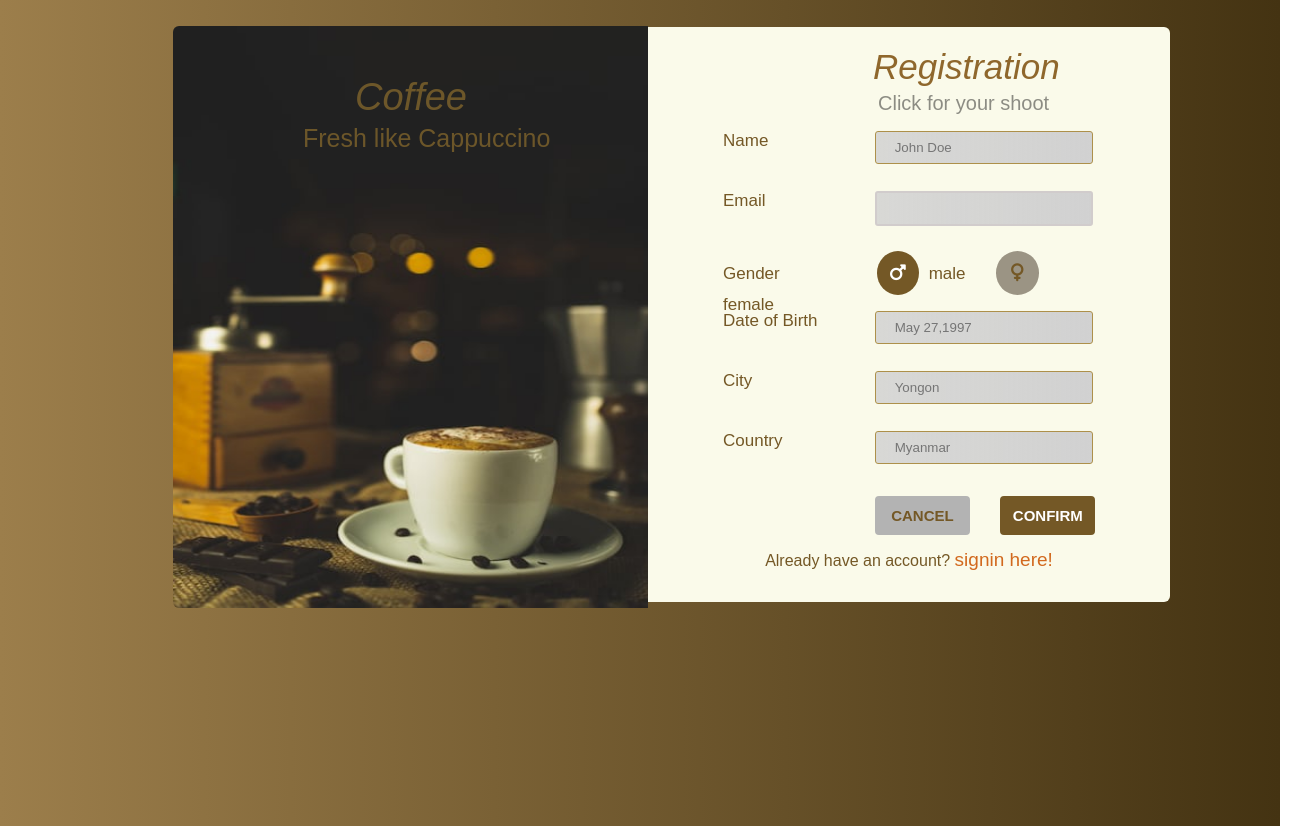
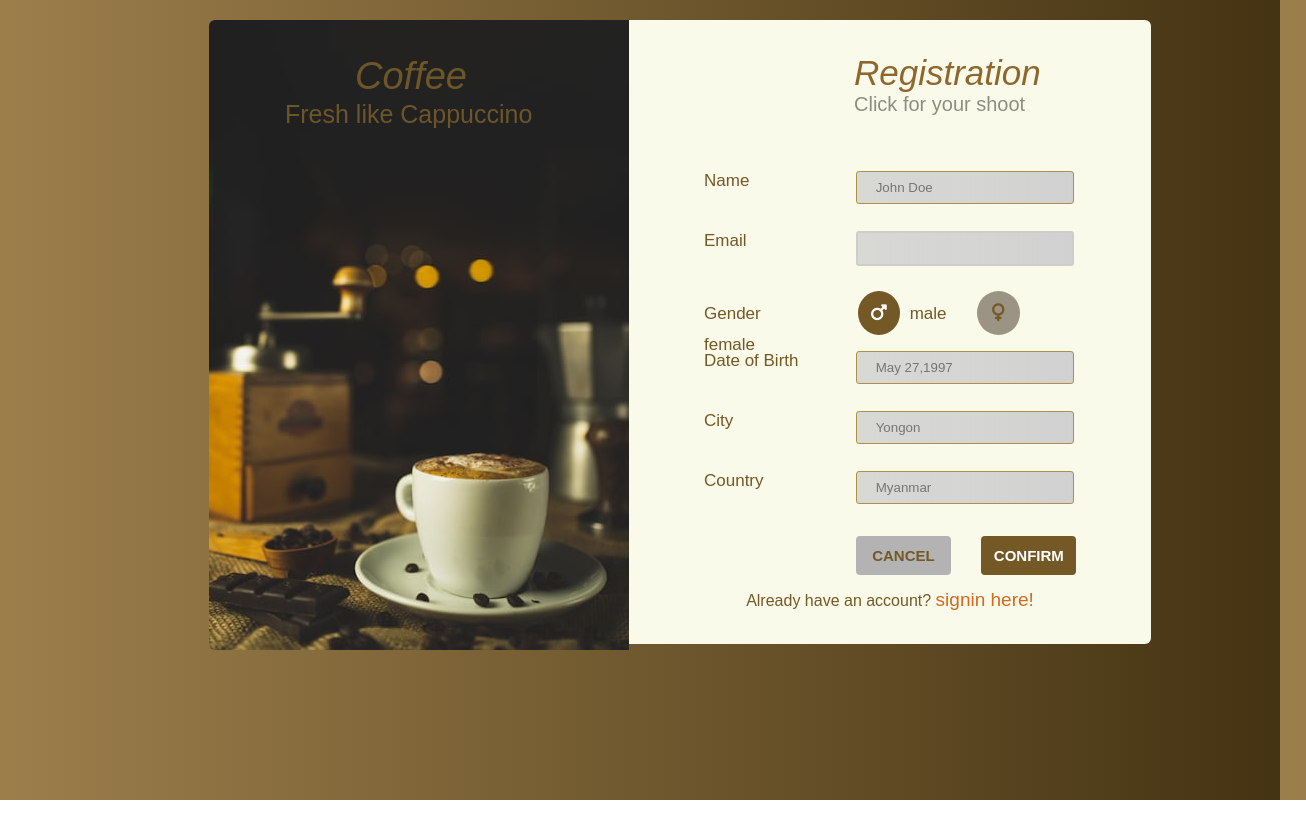
Before and after one commit to HajeeraBathool138/Project-signup-signin-, a plain HTML site: page Index.html in a window 1280 px wide. Shown: the whole page, 1306 px wide, since content can reach past the window. After the commit the page ends 800 px from the top, so only its background shows below. Drawn offline with Linux system fonts and the light colour scheme.

Commit message:
Project commit

```diff
--- a/Index.html
+++ b/Index.html
@@ -17,32 +17,27 @@
         }
 
         body {
-            min-height: 100vh;
             background-color: transparent;
             background-image: linear-gradient(to left, rgb(68, 51, 18), rgb(156, 126, 75));
-            padding: 15px;
+            padding: 20px;
         }
 
         .img {
-            width: 100%;
-            height: 100%;
-            max-width: 445px;
-            position: absolute;
-            top: 26px;
-            left: 173px;
+            display: inline-block;
+            margin-left: 189px;
+        }
+        form{
+            margin: 0;
             display: inline;
         }
 
-        .container {
+        .Form {
             background-color: rgb(250, 250, 234);
-            height: 100%;
-            width: 100%;
+            position: absolute;
+            width: 45%;
             max-width: 522px;
-            position: relative;
-            top: 12px;
-            left: 620px;
-            margin: 0px 13px;
-            padding: 31px 35px;
+            display: inline-block;
+            padding: 32.8px 35px;
             border-top-right-radius: 6px;
             border-bottom-right-radius: 6px;
         }
@@ -60,11 +55,10 @@
             text-align: left;
         }
 
-        .sp1 {
+        .Form span {
             font-size: 35px;
-            position: absolute;
-            top: 20px;
-            left: 225px;
+            position: relative;
+            left: 190px;
             color: rgb(143, 103, 44);
 
         }
@@ -73,12 +67,11 @@
             color: rgba(0, 0, 0, 0.438);
             font-weight: lighter;
             font-size: 20px;
-            position: absolute;
-            top: 65px;
-            left: 230px;
+            position: relative;
+            left: 190px;
         }
 
-        .container button {
+        .Form button {
             display: inline;
             width: 21%;
             margin: 14px 13px;
@@ -176,16 +169,16 @@
 
         .img .sp3 {
             position: absolute;
-            top: 50px;
-            left: 182px;
+            top: 55px;
+            left: 355px;
             color: rgb(122, 96, 43, 0.856);
             font-size: 38px;
         }
 
         .img .sp4 {
             position: absolute;
-            top: 98px;
-            left: 130px;
+            top: 100px;
+            left: 285px;
             color: rgb(122, 96, 43, 0.856);
             font-size: 25px;
             font-weight: normal;
@@ -194,6 +187,9 @@
         .img img {
             border-top-left-radius: 6px;
             border-bottom-left-radius: 6px;
+            width: 100%;
+            height: 100%;
+            max-width: 420px;
         }
 
         .loginhere {
@@ -216,17 +212,18 @@
 </head>
 
 <body>
+    <div class="main">
         <div class="img">
-        <img src="photo-1607863680069-9919fbdbe0b4(0).jpeg" alt="Error Loading message" height="582px" width="475">
+            <img src="photo-1607863680069-9919fbdbe0b4(0).jpeg" alt="Error Loading message">
             <span class="sp3"><em>Coffee</em></span>
-        <span class="sp4">Fresh like Cappuccino</span>
+            <h2 class="sp4">Fresh like Cappuccino</h2>
         </div>
-    <div class="container">
+        <form action="no action.php">
+                <div class="Form">
                     <span class="sp1"><em>Registration</em></span><br>
-        <span class="sp2">Click for your shoot</span>
+                    <h2 class="sp2">Click for your shoot</h2>
                     <br>
                     <br>
-        <form action="no action.php">
                 <div class="inside-form">
                     Name <input class="inp" type="text" name="name" placeholder="John Doe">
                 </div>
@@ -253,6 +250,7 @@
                 </div>
             </form>
         </div>
+    </div>
 </body>
 
 </html>
```
Lines whose indentation alone changed are shown as unchanged.
